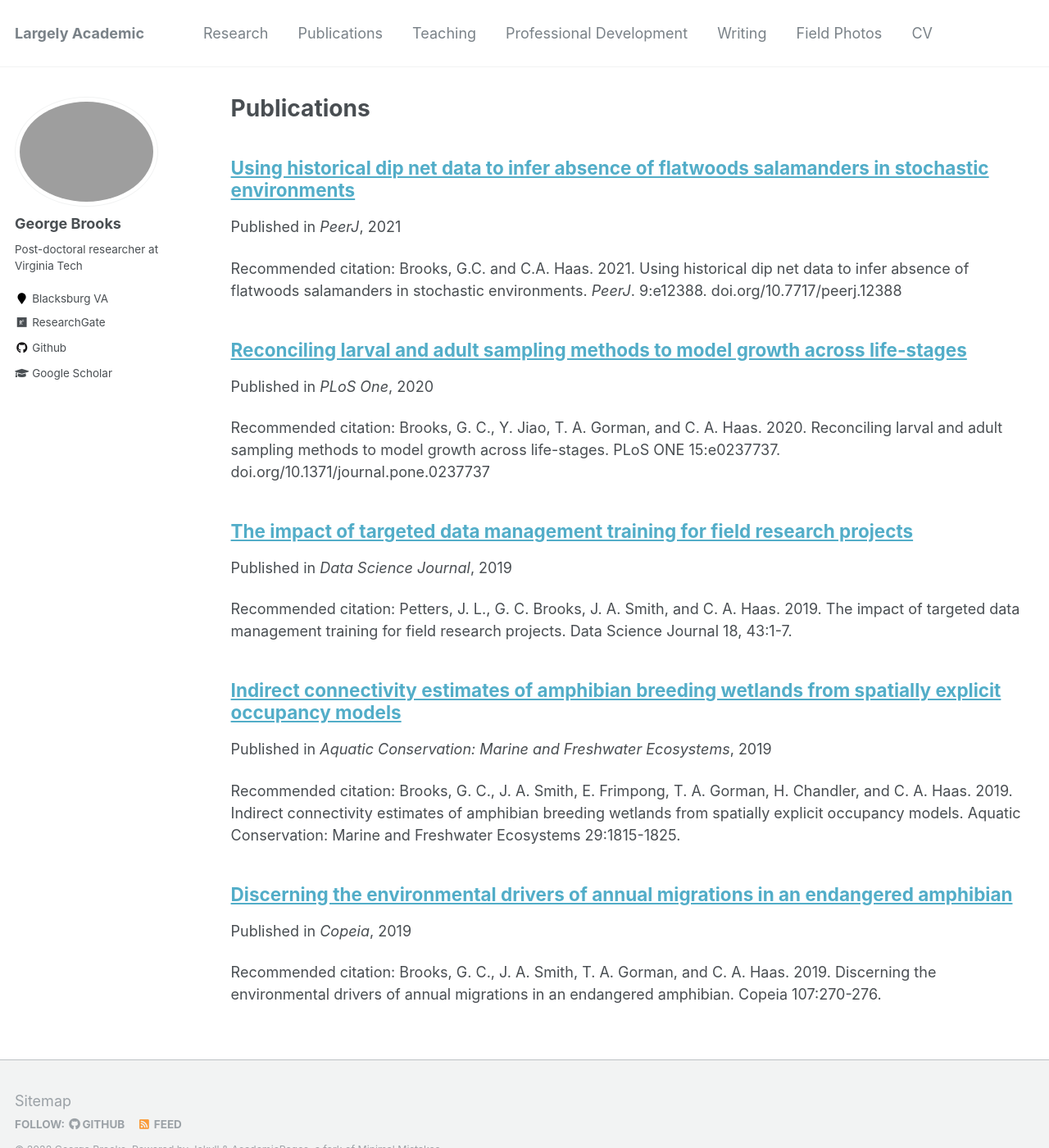
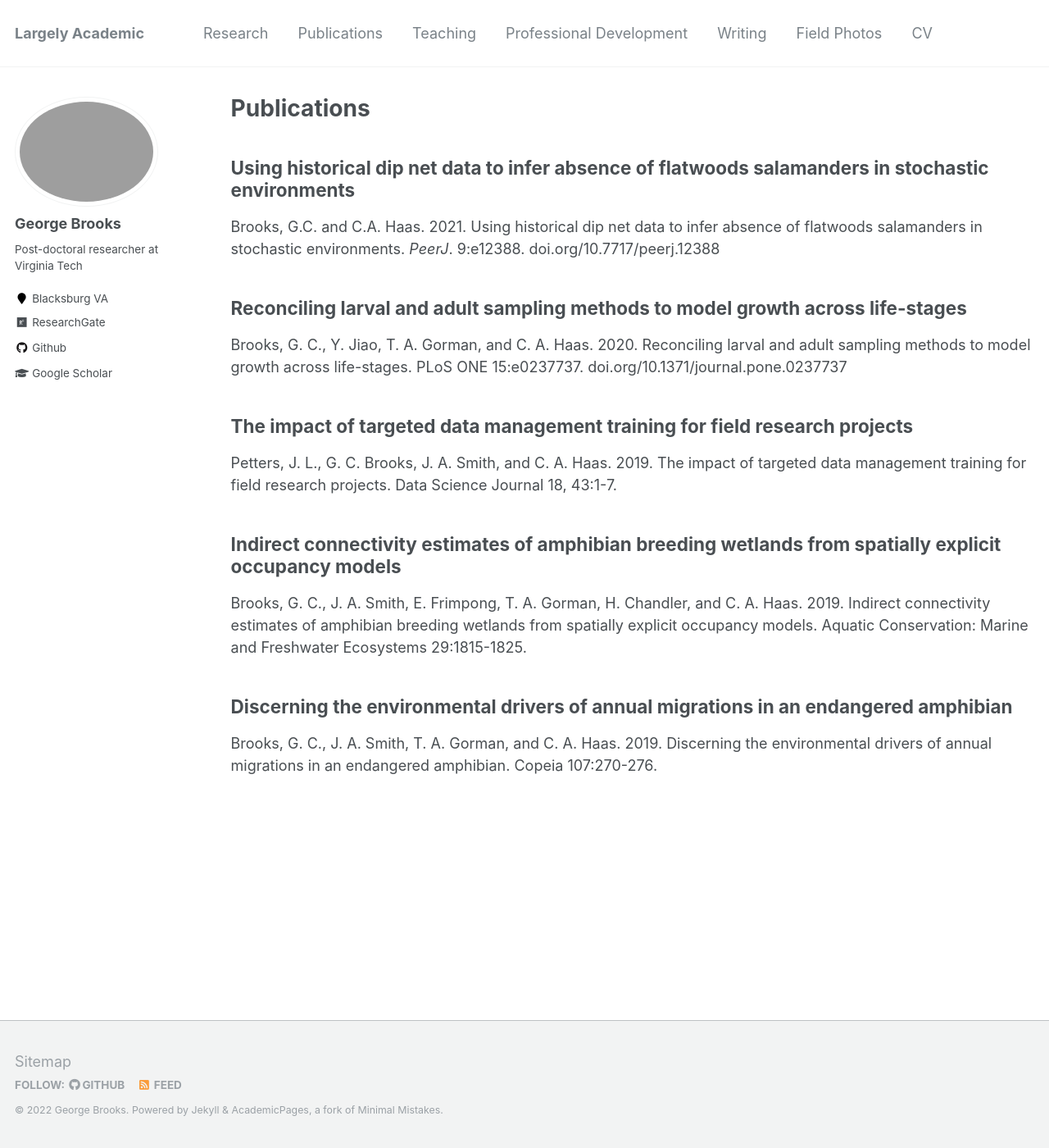
Before and after one commit to geobro1992/geobro1992.github.io, a Jekyll site: the page built from _pages/publications.md, in a window 1280 px wide and 1400 px high. Shown: the whole window at 82% size. Built offline with Jekyll 4.4.1, drawn with Linux system fonts in a browser that asks for light colours.

Commit message:
Update archive-single.html

```diff
--- a/_includes/archive-single.html
+++ b/_includes/archive-single.html
@@ -27,7 +27,9 @@
     {% endif %}
 
     <h2 class="archive__item-title" itemprop="headline">
-      {% if post.link %}
+      {% if post.collection == 'publications' %}
+        {{ title }}
+      {% elsif post.link %}
         <a href="{{ post.link }}">{{ title }}</a> <a href="{{ base_path }}{{ post.url }}" rel="permalink"><i class="fa fa-link" aria-hidden="true" title="permalink"></i><span class="sr-only">Permalink</span></a>
       {% else %}
         <a href="{{ base_path }}{{ post.url }}" rel="permalink">{{ title }}</a>
@@ -38,26 +40,62 @@
       <p class="page__meta"><i class="fa fa-clock-o" aria-hidden="true"></i> {% include read-time.html %}</p>
     {% endif %}
 
-        {% if post.collection == 'teaching' %}
-          <p> {{ post.type }}, <i>{{ post.venue }}</i>, {{ post.date | default: "1900-01-01" | date: "%Y" }} </p>
-        {% elsif post.collection == 'publications' %}
-          <p>Published in <i>{{ post.venue }}</i>, {{ post.date | default: "1900-01-01" | date: "%Y" }} </p>
-        {% elsif post.date %}
-         <p class="page__date"><strong><i class="fa fa-fw fa-calendar" aria-hidden="true"></i> {{ site.data.ui-text[site.locale].date_label | default: "Published:" }}</strong> <time datetime="{{ post.date | default: "1900-01-01" | date_to_xmlschema }}">{{ post.date | default: "1900-01-01" | date: "%B %d, %Y" }}</time></p>
-        {% endif %}
+    {% if post.collection == 'teaching' %}
+      <p> {{ post.type }}, <i>{{ post.venue }}</i>, {{ post.date | default: "1900-01-01" | date: "%Y" }} </p>
+    {% elsif post.collection == 'publications' %}
+      {% if post.abstract %}
+        <details><summary>Abstract</summary>
+        <blockquote>
+        <p>
+        {{ post.abstract }}
+        </p>
+        </blockquote>
+        </details>
+      {% endif %}
 
-    {% if post.excerpt and site.read_more != 'enabled' %}
+      <!-- citation and icon code -->
+      <p>
+      {% if post.citation %}
+        {{ post.citation }}
+      {% endif %}
+      <br>
+      {% if post.link %}
+        <a href="{{ post.link }}"><i class="fas fa-fw fa-link zoom" aria-hidden="true"></i></a>
+      {% endif %}
+      {% if post.paperurl %}
+        <a href="{{ post.paperurl }}"><i class="fas fa-fw fa-file-pdf zoom" aria-hidden="true"></i></a>
+      {% endif %}
+      {% if post.code %}
+        <a href="{{ post.code }}"><i class="fas fa-fw fa-code zoom" aria-hidden="true"></i></a>
+      {% endif %}
+      {% if post.github %}
+        <a href="{{ post.github }}"><i class="fab fa-fw fa-github zoom" aria-hidden="true"></i></a>
+      {% endif %}
+      </p>
+    {% elsif post.collection == 'posts' and post.date %}
+      <p class="page__date"><strong><i class="fa fa-fw fa-calendar" aria-hidden="true"></i> {{ site.data.ui-text[site.locale].date_label | default: "Published:" }}</strong> <time datetime="{{ post.date | default: "1900-01-01" | date_to_xmlschema }}">{{ post.date | default: "1900-01-01" | date: "%B %d, %Y" }}</time></p>
+    {% endif %}
+
+    {% if post.excerpt and post.collection == 'research' and site.read_more != 'enabled' %}
+      <p class="archive__item-excerpt" itemprop="description">
+        <a href="{{ base_path }}{{ post.url }}" rel="permalink">
+        <div class="container">
+          {{ post.excerpt }}
+          <div class="overlay">
+          </div>
+        </div>
+        </a>
+      </p>
+    {% elsif post.excerpt and site.read_more != 'enabled' %}
     <p class="archive__item-excerpt" itemprop="description">{{ post.excerpt | markdownify }}</p>
     {% elsif post.excerpt and site.read_more == 'enabled' %}
-    <p class="archive__item-excerpt" itemprop="description"><p>{{ post.excerpt | markdownify | remove: '<p>' | remove: '</p>' }}<strong><a href="{{ base_path }}{{ post.url }}" rel="permalink"> Read more</a></strong></p></p>
-    {% endif %}
-
-    {% if post.citation and post.paperurl %}
-      <p>Recommended citation: {{ post.citation }} <a href="{{ post.paperurl }}"><u>{{ post.paperurl }}</u></a></p>
-    {% elsif post.citation %}
-      <p>Recommended citation: {{ post.citation }} </p>
-    {% elsif post.paperurl %}
-      <p>Download <a href=" {{ post.paperurl }} "><u>here</u></a></p>
+      <p class="archive__item-excerpt" itemprop="description">
+        <p>{{ post.excerpt | markdownify | remove: '<p>' | remove: '</p>' }}
+          <strong>
+            <a href="{{ base_path }}{{ post.url }}" rel="permalink"> Read more</a>
+          </strong>
+        </p>
+      </p>
     {% endif %}
 
   </article>
```
